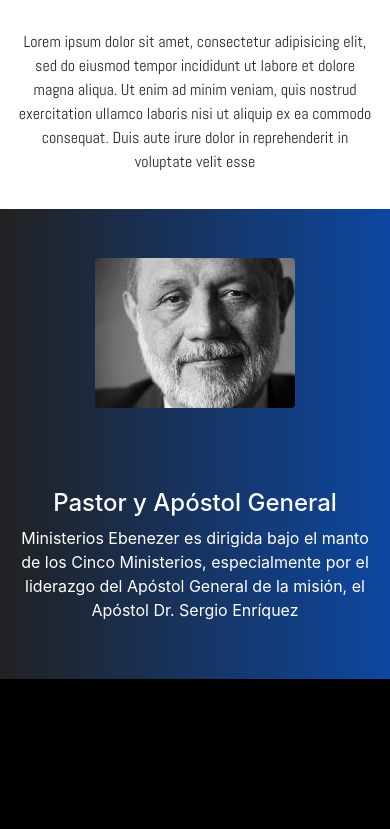
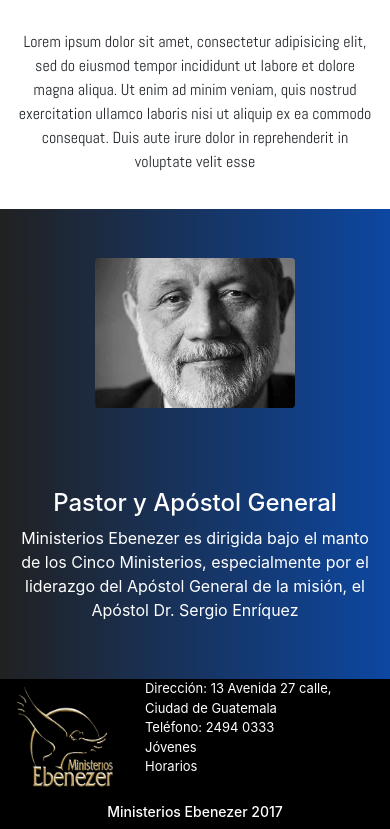
Before and after one commit to WesleyValdini/Ebenezer, a plain HTML site: page index.html in a window 390 px wide. Shown: the part 717-1546 px from the top of the page. Drawn offline with nearby package versions, Linux system fonts and the light colour scheme.

Commit message:
Footer
Terminación del footer para mobile

```diff
--- a/estilos/_queri.sass
+++ b/estilos/_queri.sass
@@ -45,6 +45,22 @@ body
 	footer
 		height: 150px
 		background: black
+		.logo
+			// background: red
+			height: 115px
+			img
+				width: 96px
+				height: 100px
+		.no-copy
+			// background: green
+			height: 35px
+			h4
+				font-size: 14px
+		.info_iglesia
+			// background: yellow
+			font-size: 13px
+			a
+				text-decoration: none
 
 				// DISPOSITIVO MEDIO
 @media screen and (min-width: 480px)
--- a/index.html
+++ b/index.html
@@ -115,6 +115,12 @@
 
       <!-- PIE DE PAGINA -->
       <footer>
+        <div class="row p-0 m-0">
+          <div class="logo col-4 d-flex justify-content-center align-items-center"><img src="img/logo.png" alt=""></div>
+          <div class="info_iglesia col-8 text-white d-flex justify-content-sm-center"><p>Dirección: 13 Avenida 27 calle, Ciudad de Guatemala <br> Teléfono: 2494 0333 <br><a href="#" class="text-white">Jóvenes</a><br>Horarios</p>
+          </div>
+          <div class="no-copy col-12 d-flex justify-content-center align-items-end"><h4 class="text-white">Ministerios Ebenezer 2017</h4></div>
+        </div>
       </footer>
       <!-- FIN PIE DE PAGINA -->
 
```
Also changed, not shown: estilos/contenido.css, 1 other file.
